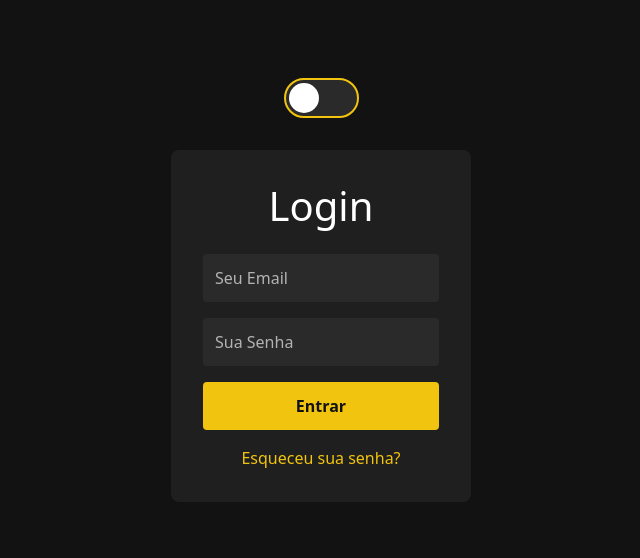
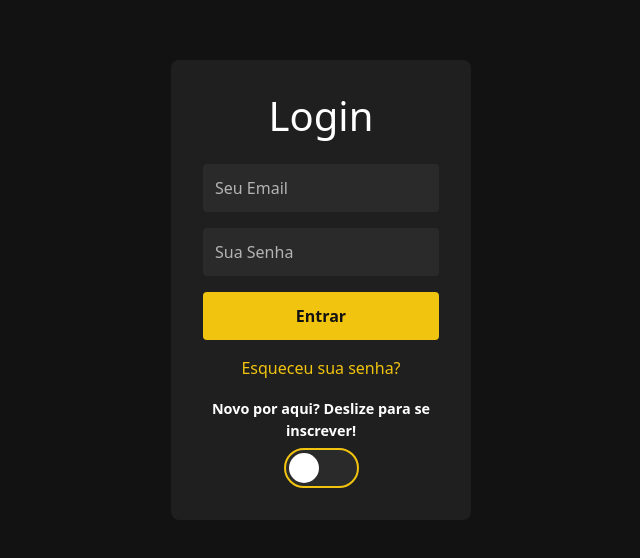
Before and after one commit to Murillo-Strina/MediaBox, a React (Vite) app in the folder frontend/: page /login in a window 1280 px wide. Shown: the part 110-668 px from the top of the page, without its empty margins (319-959 px from the left). Built offline with nearby package versions, Linux system fonts and the light colour scheme; no server answers.

Commit message:
feat(auth): implementa tela de login e autenticação com Firebase

```diff
--- a/frontend/src/App.jsx
+++ b/frontend/src/App.jsx
@@ -2,7 +2,6 @@ import { Routes, Route, BrowserRouter, Navigate} from 'react-router-dom'
 import Home from './pages/Home.jsx'
 import Login from './pages/Login.jsx'
 import 'bootstrap/dist/css/bootstrap.min.css'
-import './styles/Global.css'
 
 function App() {
   return (
--- /dev/null
+++ b/frontend/src/components/Checkmark/Checkmark.jsx
@@ -0,0 +1,10 @@
+import styles from './Checkmark.module.css';
+
+const Checkmark = () => (
+  <svg className={styles.checkmark} xmlns="http://www.w3.org/2000/svg" viewBox="0 0 52 52">
+    <circle className={styles.checkmark__circle} cx="26" cy="26" r="25" fill="none" />
+    <path className={styles.checkmark__check} fill="none" d="M14.1 27.2l7.1 7.2 16.7-16.8" />
+  </svg>
+);
+
+export default Checkmark;
--- /dev/null
+++ b/frontend/src/components/Checkmark/Checkmark.module.css
@@ -0,0 +1,61 @@
+:root {
+    --color-highlight: #369639;
+    --color-text: #f0e8e8;
+}
+
+.checkmark {
+    width: 56px;
+    height: 56px;
+    border-radius: 50%;
+    display: block;
+    stroke-width: 2;
+    stroke: var(--color-text);
+    stroke-miterlimit: 10;
+    box-shadow: inset 0px 0px 0px var(--color-highlight);
+    animation: fill 0.4s ease-in-out 0.4s forwards, scale 0.3s ease-in-out 0.9s both;
+    margin: auto;
+}
+
+.checkmark__circle {
+    stroke-dasharray: 166;
+    stroke-dashoffset: 166;
+    stroke-width: 2;
+    stroke-miterlimit: 10;
+    fill: none;
+    animation: stroke 0.6s ease-in-out forwards;
+}
+
+.checkmark__check {
+    transform-origin: 50% 50%;
+    stroke-dasharray: 48;
+    stroke-dashoffset: 48;
+    animation: stroke 0.3s ease-in-out 0.8s forwards;
+}
+
+.text-darker {
+    color: var(--color-text);
+}
+
+@keyframes stroke {
+    100% {
+        stroke-dashoffset: 0;
+    }
+}
+
+@keyframes scale {
+
+    0%,
+    100% {
+        transform: none;
+    }
+
+    50% {
+        transform: scale3d(1.1, 1.1, 1);
+    }
+}
+
+@keyframes fill {
+    100% {
+        box-shadow: inset 0px 0px 0px 30px var(--color-highlight);
+    }
+}
--- a/frontend/src/firebase/firebase.js
+++ b/frontend/src/firebase/firebase.js
@@ -12,7 +12,6 @@ const firebaseConfig = {
 };
 
 const app = initializeApp(firebaseConfig);
-
 const auth = getAuth(app);
 const db = getFirestore(app);
 
--- a/frontend/src/main.jsx
+++ b/frontend/src/main.jsx
@@ -1,6 +1,5 @@
 import { StrictMode } from 'react'
 import { createRoot } from 'react-dom/client'
-import './styles/Global.css'
 import App from './App.jsx'
 import 'bootstrap/dist/css/bootstrap.min.css'
 
--- a/frontend/src/pages/Login.jsx
+++ b/frontend/src/pages/Login.jsx
@@ -1,87 +1,153 @@
-import React, { useState } from 'react';
+import React, { useState, useRef } from 'react';
+import { useNavigate } from 'react-router-dom';
+import { auth, db } from '../firebase/firebase.js';
+import {
+  createUserWithEmailAndPassword,
+  signInWithEmailAndPassword,
+  sendPasswordResetEmail
+} from 'firebase/auth';
+import { doc, setDoc, getDoc } from 'firebase/firestore';
 import styles from "../styles/Login.module.css";
+import Checkmark from "../components/Checkmark/Checkmark.jsx";
 
 function Login() {
   const [isLogin, setIsLogin] = useState(true);
+  const [email, setEmail] = useState('');
+  const [password, setPassword] = useState('');
+  const [name, setName] = useState('');
+  const [confirmPassword, setConfirmPassword] = useState('');
+  const [isLoading, setIsLoading] = useState(false);
+  const [isSuccess, setIsSuccess] = useState(false);
+  const navigate = useNavigate();
+
+  const emailRef = useRef(null);
 
   const handleSwitch = () => {
     setIsLogin(!isLogin);
+    setEmail(''); setPassword(''); setName(''); setConfirmPassword('');
   };
 
-  const handleSubmit = (e) => {
+  const handleSubmit = async (e) => {
     e.preventDefault();
-    if (!isLogin) {
-      const formData = new FormData(e.target);
-      const password = formData.get('password');
-      const confirmPassword = formData.get('confirmPassword');
+    const form = e.target;
+    if (!form.checkValidity()) { form.reportValidity(); return; }
+    if (!isLogin && password !== confirmPassword) {
+      const confirmInput = form.querySelector('input[placeholder="Confirme sua Senha"]');
+      confirmInput.setCustomValidity('Senhas diferentes');
+      confirmInput.reportValidity();
+      return;
+    }
 
-      if (password !== confirmPassword) {
-        alert('As senhas não coincidem!');
-        return;
+    setIsLoading(true);
+    try {
+      if (isLogin) {
+        // Login existente
+        await signInWithEmailAndPassword(auth, email, password);
+        // Buscar perfil no Firestore
+        const user = auth.currentUser;
+        const snap = await getDoc(doc(db, 'Usuarios', user.uid));
+        if (snap.exists()) {
+          sessionStorage.setItem('userProfile', JSON.stringify(snap.data()));
+        }
+      } else {
+        // Novo cadastro
+        const { user } = await createUserWithEmailAndPassword(auth, email, password);
+        // Gravar perfil no Firestore
+        await setDoc(doc(db, 'Usuarios', user.uid), { nome: name, email });
+        // Armazenar em sessão para uso imediato
+        sessionStorage.setItem('userProfile', JSON.stringify({ nome: name, email }));
       }
+      setIsSuccess(true);
+      setTimeout(() => navigate('/home'), 1000);
+    } catch (error) {
+      console.error('Erro Firebase:', error);
+      const formEl = document.querySelector('form');
+      const emailInput = formEl.querySelector('input[type="email"]');
+      const passwordInput = formEl.querySelector('input[type="password"]');
+      switch (error.code) {
+        case 'auth/user-not-found':
+          emailInput.setCustomValidity('Usuário não encontrado'); emailInput.reportValidity();
+          break;
+        case 'auth/wrong-password':
+          passwordInput.setCustomValidity('Senha incorreta'); passwordInput.reportValidity();
+          break;
+        case 'auth/email-already-in-use':
+          emailInput.setCustomValidity('E-mail já cadastrado'); emailInput.reportValidity();
+          break;
+        default:
+          passwordInput.setCustomValidity('Erro na autenticação'); passwordInput.reportValidity();
+      }
+    } finally {
+      setIsLoading(false);
     }
-    alert(isLogin ? 'Logando...' : 'Cadastrando...');
+  };
+
+  const handleForgotPassword = async (e) => {
+    e.preventDefault();
+    const input = emailRef.current;
+    if (!input.checkValidity()) { input.reportValidity(); return; }
+    try {
+      await sendPasswordResetEmail(auth, email);
+      alert('Link de redefinição enviado! Verifique sua caixa de entrada.');
+    } catch {
+      input.setCustomValidity('Não foi possível enviar o e‑mail'); input.reportValidity();
+    }
   };
 
   return (
     <div className={styles.container}>
-      <div className={styles.switchContainer}>
-        <input
-          type="checkbox"
-          id="switch"
-          checked={!isLogin}
-          onChange={handleSwitch}
-        />
-        <label htmlFor="switch"></label>
-      </div>
-
       <div className={styles.card}>
         <h1>{isLogin ? 'Login' : 'Cadastre-se'}</h1>
-        <form onSubmit={handleSubmit}>
+        <form onSubmit={handleSubmit} noValidate>
           {!isLogin && (
             <input
-              type="text"
-              name="name"
-              placeholder="Seu Nome"
-              required
-              className={styles.input}
+              type="text" placeholder="Seu Nome" autoComplete="name" required
+              className={styles.input} value={name}
+              onChange={e => { e.target.setCustomValidity(''); setName(e.target.value); }}
+              minLength={2}
             />
           )}
           <input
-            type="email"
-            name="email"
-            placeholder="Seu Email"
-            required
-            className={styles.input}
+            ref={emailRef} type="email" placeholder="Seu Email" autoComplete="email" required
+            className={styles.input} value={email}
+            onChange={e => { e.target.setCustomValidity(''); setEmail(e.target.value); }}
           />
           <input
-            type="password"
-            name="password"
-            placeholder="Sua Senha"
-            required
-            className={styles.input}
+            type="password" placeholder="Sua Senha" autoComplete={isLogin ? 'current-password' : 'new-password'} required
+            className={styles.input} value={password}
+            onChange={e => { e.target.setCustomValidity(''); setPassword(e.target.value); }}
+            minLength={6}
           />
           {!isLogin && (
             <input
-              type="password"
-              name="confirmPassword"
-              placeholder="Confirme sua Senha"
-              required
-              className={styles.input}
+              type="password" placeholder="Confirme sua Senha" autoComplete="new-password" required
+              className={styles.input} value={confirmPassword}
+              onChange={e => { e.target.setCustomValidity(''); setConfirmPassword(e.target.value); }}
+              minLength={6}
             />
           )}
-          <button
-            type="submit"
-            className={styles.submitButton}
-          >
-            {isLogin ? 'Entrar' : 'Registrar'}
-          </button>
+          {!isSuccess ? (
+            <button type="submit" className={styles.submitButton} disabled={isLoading}>
+              {isLoading ? (isLogin ? 'Entrando...' : 'Registrando...') : (isLogin ? 'Entrar' : 'Registrar')}
+            </button>
+          ) : (
+            <Checkmark />
+          )}
+
+          {isLogin && (
+            <button type="button" className={styles.forgotLink} onClick={handleForgotPassword}>
+              Esqueceu sua senha?
+            </button>
+          )}
         </form>
-        {isLogin && (
-          <a href="#" className={styles.forgotLink}>
-            Esqueceu sua senha?
-          </a>
-        )}
+
+        <div className={styles.switchContainer}>
+          <span className={styles.switchText}>
+            {isLogin ? 'Novo por aqui? Deslize para se inscrever!' : 'Já é cadastrado? Faça o login!'}
+          </span>
+          <input type="checkbox" id="switch" checked={!isLogin} onChange={handleSwitch} />
+          <label htmlFor="switch"></label>
+        </div>
       </div>
     </div>
   );
--- a/frontend/src/styles/Login.module.css
+++ b/frontend/src/styles/Login.module.css
@@ -3,7 +3,6 @@
   --card-color: #1f1f1f;
   --accent-color: #f1c40f;
   --text-color: #ffffff;
-
   --switch-bg: #2a2a2a;
   --switch-active-bg: #f1c40f;
   --switch-knob: #ffffff;
@@ -23,14 +22,14 @@
   position: relative;
 }
 
-/* Alterado: sem position absolute e com margin-bottom */
 .switchContainer {
-  margin-bottom: 2rem;
+  margin-top: 10px;
   display: flex;
   flex-direction: column;
   align-items: center;
   justify-content: center;
   width: 100%;
+  gap: 0.2rem;
 }
 
 input[type="checkbox"] {
@@ -39,10 +38,8 @@ input[type="checkbox"] {
   visibility: hidden;
 }
 
-/* Exemplo usando valores fixos, mas você pode substituí-los por unidades relativas para responsividade */
 label {
   cursor: pointer;
-  text-indent: -9999px;
   width: 75px;
   height: 40px;
   background: var(--switch-bg);
@@ -128,6 +125,9 @@ label:active:after {
 }
 
 .forgotLink {
+  background: none;
+  border: none;
+  padding: 0;
   color: var(--accent-color);
   text-decoration: none;
   display: inline-block;
```
Also changed, not shown: frontend/src/styles/Global.css (deleted).
